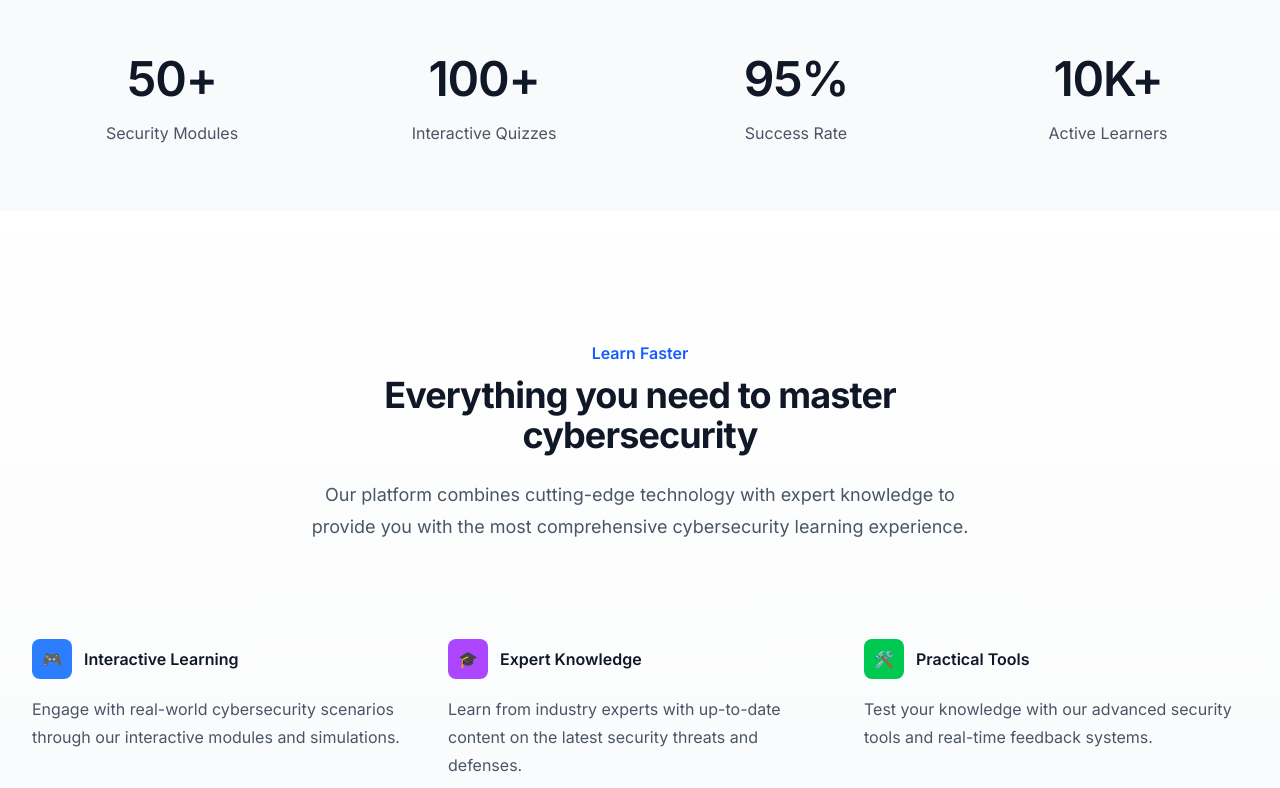
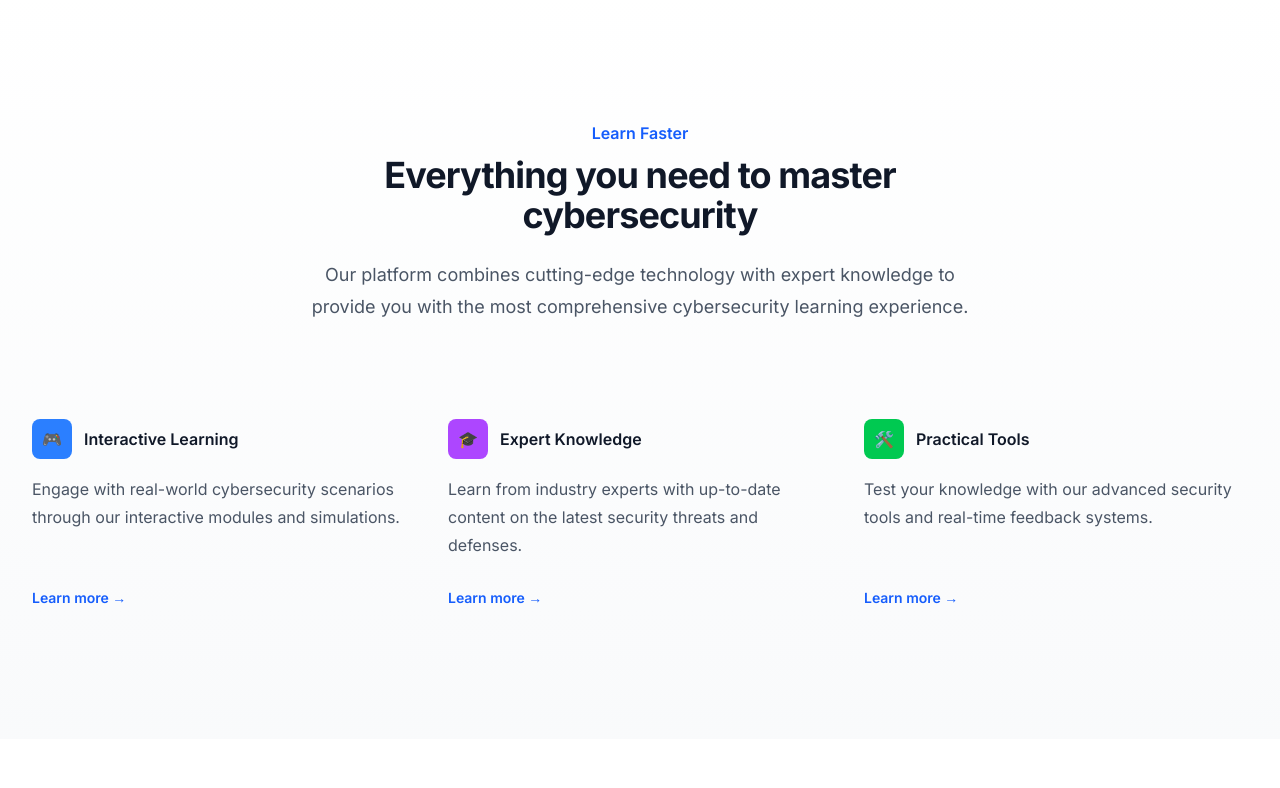
Before and after one commit to Emmarepo/cyberlearn, a Next.js app: page / in a window 1280 px wide. Shown: the part 1629-2417 px from the top of the page. Built offline with nearby package versions, Linux system fonts and the light colour scheme; no server answers.

Commit message:
fix: Remove fake marketing stats from homepage
- Removed misleading stats section (50+ modules, 100+ quizzes, etc.)
- Cleaned up unused code and imports
- Homepage now shows honest content without inflated numbers
- Maintains clean design flow between learning modules and features

```diff
--- a/app/page.tsx
+++ b/app/page.tsx
@@ -60,12 +60,6 @@ const learningModules = [
   }
 ];
 
-const stats = [
-  { label: "Security Modules", value: "50+" },
-  { label: "Interactive Quizzes", value: "100+" },
-  { label: "Success Rate", value: "95%" },
-  { label: "Active Learners", value: "10K+" }
-];
 
 export default function Home() {
   const { data: session } = useSession();
@@ -186,28 +180,6 @@ export default function Home() {
         </div>
       </div>
 
-      {/* Stats Section */}
-      <div className="bg-gray-50 py-12 sm:py-16">
-        <div className="mx-auto max-w-7xl px-6 lg:px-8">
-          <dl className="grid grid-cols-1 gap-x-8 gap-y-16 text-center lg:grid-cols-4">
-            {stats.map((stat) => (
-              <motion.div
-                key={stat.label}
-                className="mx-auto flex max-w-xs flex-col gap-y-4"
-                initial={{ opacity: 0, y: 20 }}
-                whileInView={{ opacity: 1, y: 0 }}
-                viewport={{ once: true }}
-                transition={{ duration: 0.5 }}
-              >
-                <dt className="text-base leading-7 text-gray-600">{stat.label}</dt>
-                <dd className="order-first text-3xl font-semibold tracking-tight text-gray-900 sm:text-5xl">
-                  {stat.value}
-                </dd>
-              </motion.div>
-            ))}
-          </dl>
-        </div>
-      </div>
 
       {/* Features Section */}
       <div className="bg-gradient-to-b from-white to-gray-50 py-24 sm:py-32">
```
